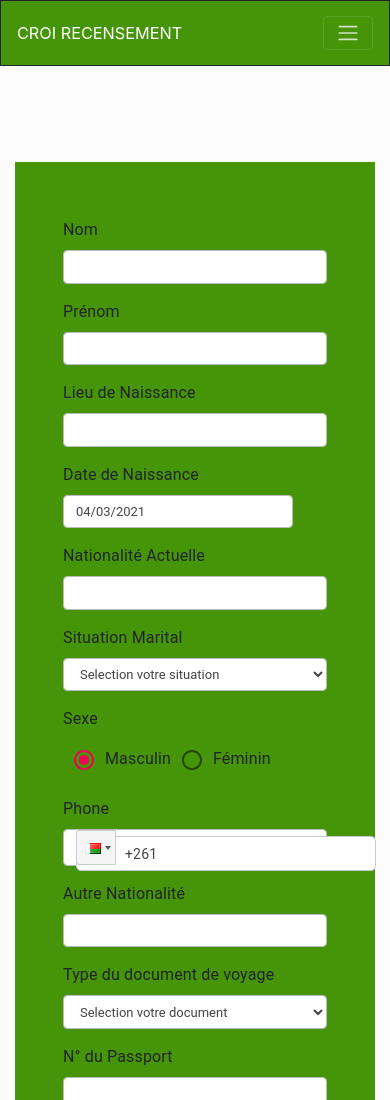
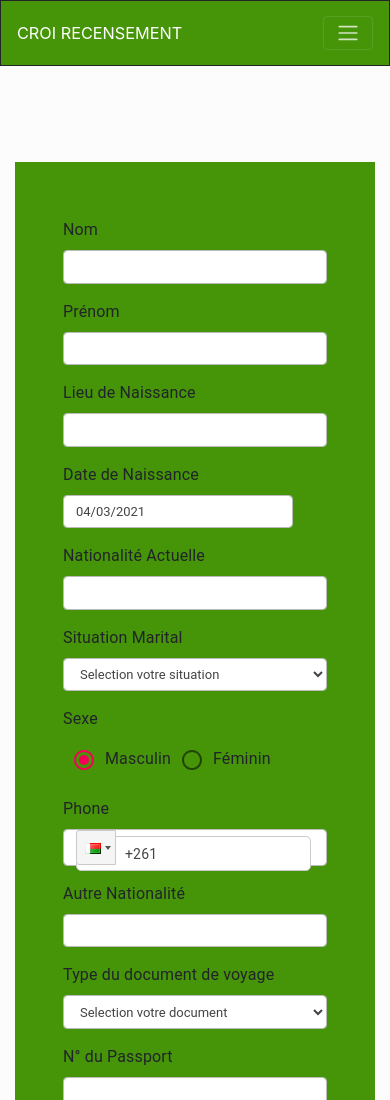
Before and after one commit to croi-recensement/api-front-croi, a React (Create React App) app: page /inscription in a window 390 px wide. Shown: the top 1100 px of the page. Built offline with nearby package versions, Linux system fonts and the light colour scheme.

Commit message:
fix: css media

```diff
--- a/src/pages/Pays.jsx
+++ b/src/pages/Pays.jsx
@@ -46,7 +46,7 @@ const Pays = props =>{
                 </div>
                 <div className="col-md-3">
                     <div className="form-group">
-                        <label>Provaince</label>
+                        <label>Province</label>
                         <select className="form-control" onChange={handleChangeProv}>
                             <option value="">Selectionner un province</option>
                             {provinces.map((itemsProv, key) => {
--- a/src/styles/App.css
+++ b/src/styles/App.css
@@ -20,6 +20,9 @@
   }
   .MuiPaper-root.MuiStepper-root.MuiStepper-horizontal.MuiStepper-alternativeLabel.MuiPaper-elevation0{
     display: none;
+  }
+  .react-tel-input .form-control{
+    width: 235px;
   }
 }
 
```
